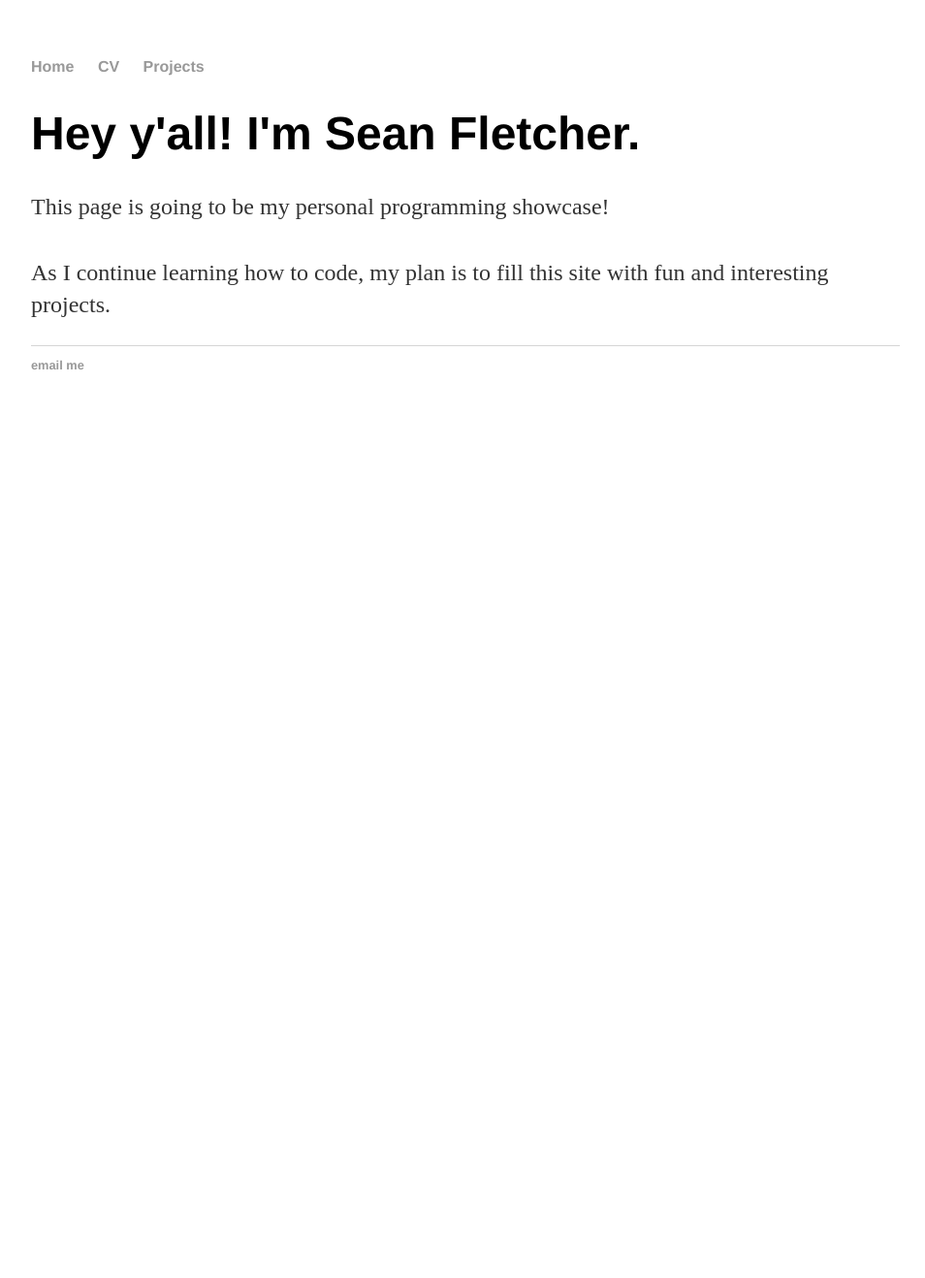
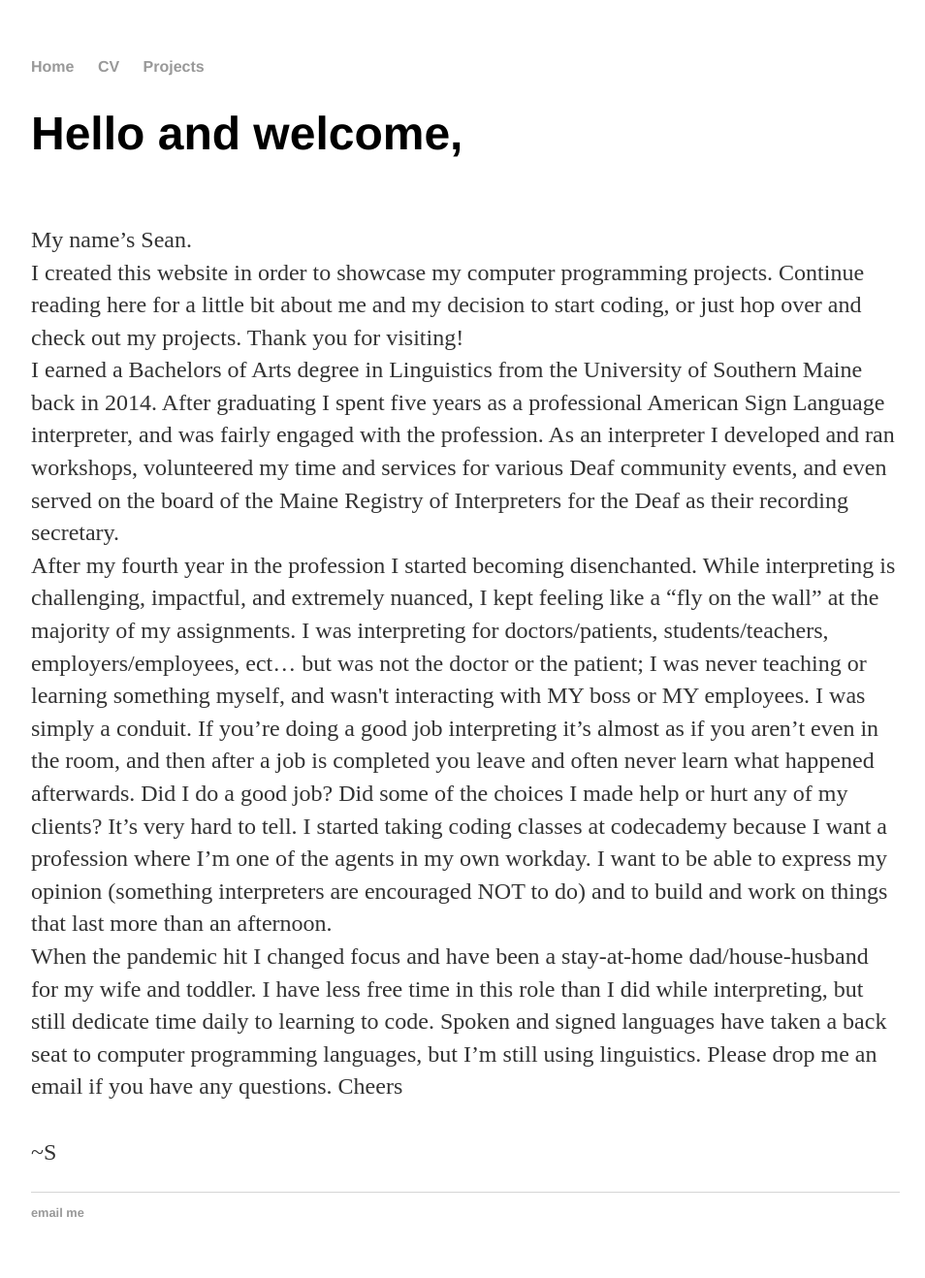
Before and after one commit to SeanEFletcher/SeanEFletcher.github.io, a Jekyll site: the page built from index.html, in a window 1280 px wide. Shown: the whole page at 97% size, without its empty margins (160-1114 px from the left). Built offline with Jekyll 4.4.1, drawn with Linux system fonts in a browser that asks for light colours; before the commit the page ends 900 px from its top, so only the background shows below that.

Commit message:
Update index.html

```diff
--- a/index.html
+++ b/index.html
@@ -3,6 +3,41 @@ layout: default
 title: Sean Fletcher HOME
 ---
     <div class="blurb">
-        <h1>Hey y'all! I'm Sean Fletcher.</h1>
-		<p>This page is going to be my personal programming showcase! <br><br>As I continue learning how to code, my plan is to fill this site with fun and interesting projects.</p>
+	        <h1>Hello and welcome,</h1>
+    <p>
+        <br>
+
+My name’s Sean.
+<br>
+I created this website in order to showcase my computer programming projects.
+Continue reading here for a little bit about me and my decision to start coding, or just hop over and check out my projects.
+Thank you for visiting!
+<br>
+I earned a Bachelors of Arts degree in Linguistics from the University of Southern Maine back in 2014.
+After graduating I spent five years as a professional American Sign Language interpreter,
+and was fairly engaged with the profession.
+As an interpreter I developed and ran workshops,
+volunteered my time and services for various Deaf community events,
+and even served on the board of the Maine Registry of Interpreters for the Deaf as their recording secretary.
+<br>
+After my fourth year in the profession I started becoming disenchanted.
+While interpreting is challenging, impactful, and extremely nuanced, I kept feeling like a “fly on the wall” at the majority of my assignments.
+I was interpreting for doctors/patients, students/teachers, employers/employees, ect… but was not the doctor or the patient;
+I was never teaching or learning something myself, and wasn't interacting with MY boss or MY employees.
+I was simply a conduit.
+If you’re doing a good job interpreting it’s almost as if you aren’t even in the room,
+and then after a job is completed you leave and often never learn what happened afterwards.
+Did I do a good job? Did some of the choices I made help or hurt any of my clients?
+It’s very hard to tell.
+I started taking coding classes at codecademy because I want a profession where I’m one of the agents in my own workday.
+I want to be able to express my opinion (something interpreters are encouraged NOT to do) and to build and work on things that last more than an afternoon.
+<br>
+When the pandemic hit I changed focus and have been a stay-at-home dad/house-husband for my wife and toddler.
+I have less free time in this role than I did while interpreting, but still dedicate time daily to learning to code.
+Spoken and signed languages have taken a back seat to computer programming languages, but I’m still using linguistics.
+Please drop me an email if you have any questions. Cheers
+<br><br>
+~S
+
+    </p>
     </div><!-- /.blurb -->
```
